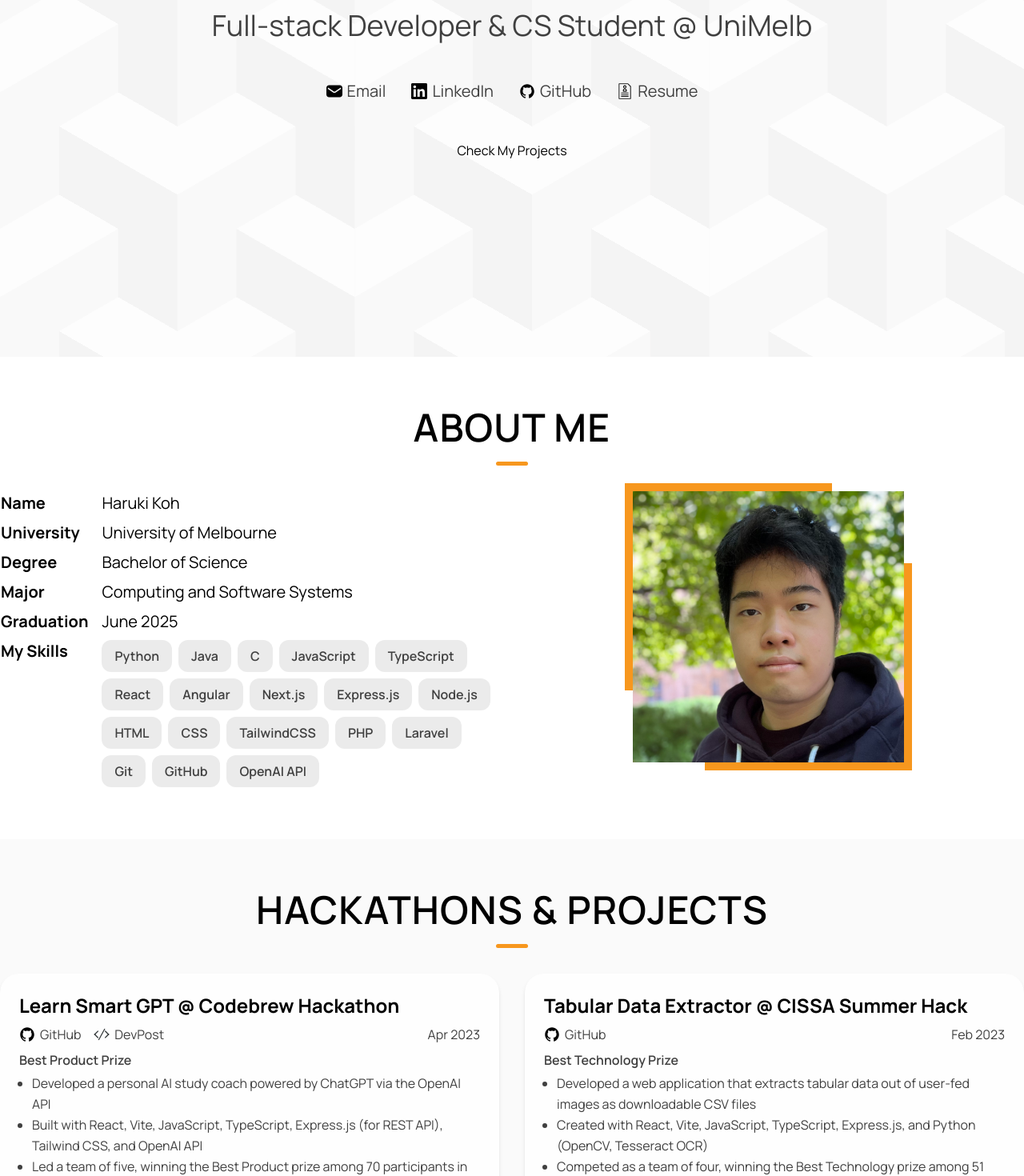
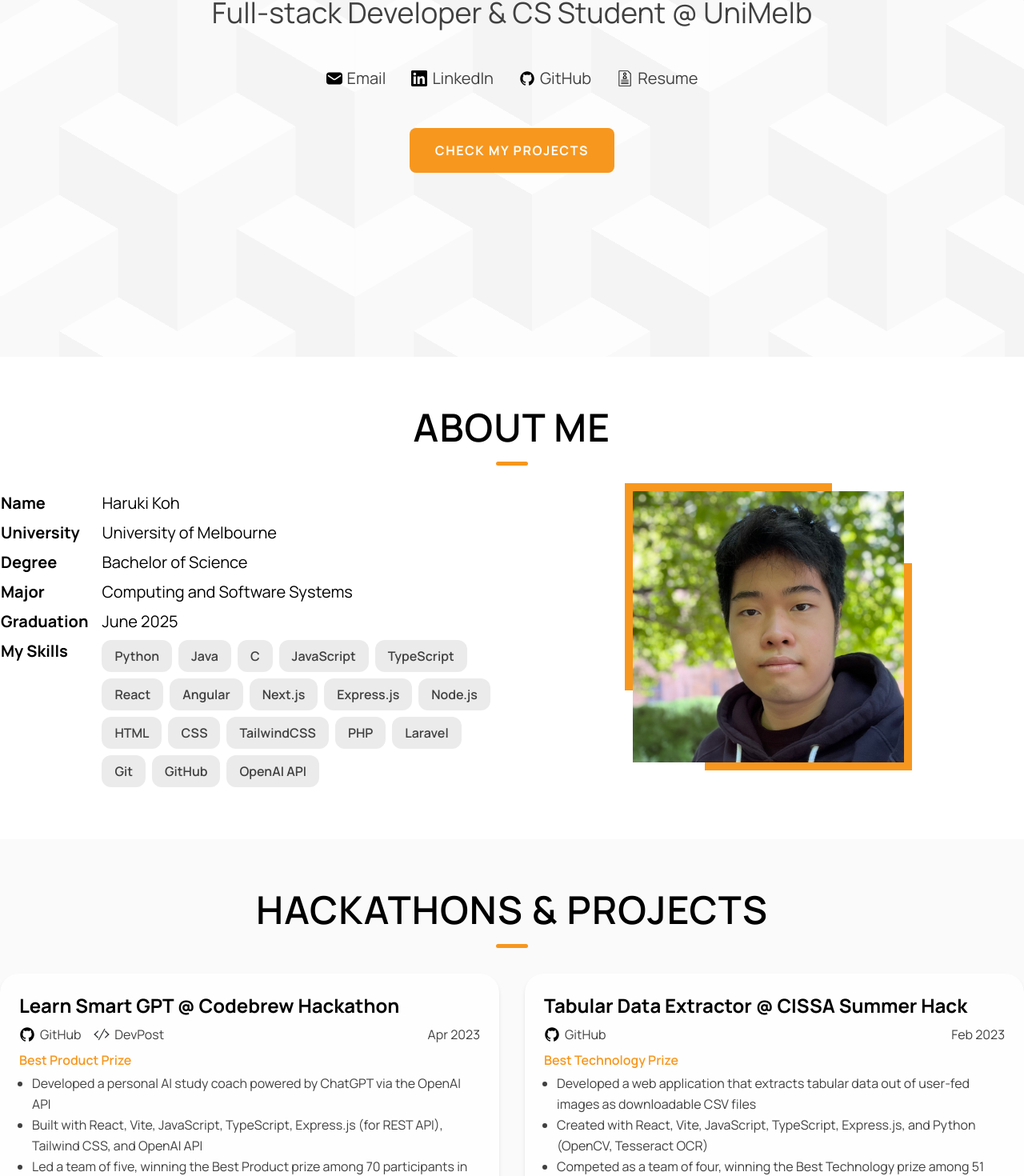
Before and after one commit to KohHaruki/personal-website, a Next.js app: page / in a window 1280 px wide. Shown: the part 354-1824 px from the top of the page at 80% size. Built offline with nearby package versions, Linux system fonts and the light colour scheme.

Commit message:
Minor style adjustment

```diff
--- a/app/components/ProjectItem.tsx
+++ b/app/components/ProjectItem.tsx
@@ -26,10 +26,8 @@ export interface ProjectItemInterface {
 export default function ProjectItem(props: ProjectItemInterface) {
     const SIZE = 20;
 
-    const award_text_color = (1 <= props.rank && props.rank <= 3) ? `text-rank-${props.rank}` : '';
-
     return (
-        <div className="mx-4 sm:mx-0 relative bg-light rounded-3xl shadow-md p-6 max-w-5xl text-content">
+        <div className={`mx-4 sm:mx-0 relative bg-light rounded-3xl shadow-md p-6 max-w-5xl text-content`}>
             <h2 className="subtitle text-title">{props.title + (props.host ? " @ " + props.host : "")}</h2>
 
             <div className="flex justify-between mb-2">
@@ -83,7 +81,7 @@ export default function ProjectItem(props: ProjectItemInterface) {
                 </div>
             </div>
 
-            <p className={`mb-1 font-semibold ${award_text_color}`}>
+            <p className={`mb-1 font-semibold text-primary`}>
                 {props?.award}
             </p>
 
--- a/app/globals.css
+++ b/app/globals.css
@@ -1,8 +1,6 @@
 @tailwind base;
 @tailwind components;
 @tailwind utilities;
-
-@import url('https://fonts.googleapis.com/css2?family=Manrope:wght@200;300;400;500;600;700;800&display=swap');
 
 :root {
   --primary: #F7971E;
@@ -10,6 +8,7 @@
   --neutral: #FAFAFA;
   --light: #FEFEFE;
   --shade: #99999933;
+  --gray: #d3d3d3;
   --text: #ffffff;
   --section-underline-width: 40px;
   --section-padding-top: 4rem;
@@ -87,11 +86,12 @@ html, body {
   width: 100vw;
   text-align: right;
   padding: 0.5rem 2rem;
-  border-top: 1px var(--shade) solid;
+  border-top: 1px var(--gray) solid;
+  margin: 0;
 }
 
 .hamburger-menu > ul > li:last-child {
-  border-bottom: 1px var(--shade) solid;
+  border-bottom: 1px var(--gray) solid;
   box-shadow: 0px 5px 5px var(--shade);
 }
 
@@ -188,6 +188,22 @@ img.framed {
   padding-bottom: 6rem;
 }
 
+.call-to-action {
+  text-transform: uppercase;
+  letter-spacing: 0.1em;
+  background-color: var(--primary);
+  color: var(--light);
+  font-weight: bold;
+  padding: 1rem 2rem;
+  border-radius: 0.5rem;
+  display: inline-block;
+  transition: 0.25s;
+}
+
+.call-to-action:hover, .call-to-action:focus {
+  transform: translateY(-0.25rem);
+}
+
 @media screen and (min-width: 640px) {
   .title {
     font-size: 3rem; /* 48px */
--- a/app/page.tsx
+++ b/app/page.tsx
@@ -4,13 +4,9 @@ import Projects from './components/Projects'
 import Experience from './components/Experience'
 import Contact from './components/Contact'
 
-import { Manrope } from 'next/font/google'
-
-const manrope = Manrope({ subsets: ['latin'] })
-
 export default function Home() {
   return (
-    <main className={`${manrope.className} relative`}>
+    <main className={`relative`}>
       <Hero />
       <AboutMe />
       <Projects />
```
Also changed, not shown: app/components/SocialItem.tsx (+1 -7 lines).
